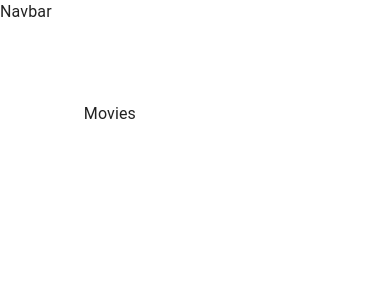
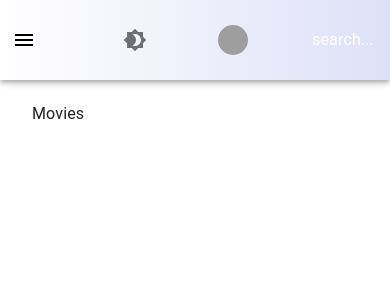
Before and after one commit to HilbertRuban/MoviesVania, a React app: page / in a window 390 px wide. Shown: the top 300 px of the page. Built offline with nearby package versions, Linux system fonts and the light colour scheme; grey boxes are pictures that could not be loaded; the HTML template or start-up script is replaced by a standard one.

Commit message:
implement layout of navbar

```diff
--- a/src/components/Navbar/Navbar.tsx
+++ b/src/components/Navbar/Navbar.tsx
@@ -1,9 +1,84 @@
-import React from 'react'
+import {
+  AccountCircle,
+  Brightness4,
+  Brightness7,
+  Menu
+} from "@mui/icons-material";
+import {
+  AppBar,
+  Avatar,
+  Button,
+  Drawer,
+  IconButton,
+  Toolbar,
+  useMediaQuery
+} from "@mui/material";
+import { useTheme } from "@mui/material/styles";
+import { Link } from "react-router-dom";
 
+import useStyles from "./styles";
 const Navbar = () => {
+  const { classes } = useStyles();
+  const isMobile = useMediaQuery("(max-width: 600px)");
+  const theme = useTheme();
+  const isAuthenticated = true;
   return (
-    <div>Navbar</div>
-  )
-}
+    <>
+      <AppBar className={classes.navbar} position="fixed">
+        <Toolbar className={classes.toolbar}>
+          {isMobile && (
+            <IconButton
+              color="inherit"
+              style={{ outline: "none", color: "black" }}
+              edge="start"
+              onClick={() => {}}
+              className={classes.menuButton}
+            >
+              <Menu />
+            </IconButton>
+          )}
+          <IconButton
+            sx={{
+              ml: 1,
+            }}
+            onClick={() => {}}
+          >
+            {theme.palette.mode === "dark" ? <Brightness7 /> : <Brightness4 />}
+          </IconButton>
+          {!isMobile && 'Search...'}
+          <div>
+            { !isAuthenticated ? (
+              <Button
+                color="inherit"
+                onClick={() => {}}
+              >
+                Login &nbsp; <AccountCircle />
+              </Button>
+            ) : (
+                <Button
+                  color="inherit"
+                  component={Link}
+                  to={`/profile/:id`}
+                  className={classes.linkButton}
+                  onClick={() => {}}
+                >
+                  {!isMobile && <>My Movies &nbsp;</>}
+                  <Avatar
+                    style={{
+                      width: 30,
+                      height: 30
+                     }}
+                     alt="Profile"
+                     src='https://cdn.pixabay.com/photo/2016/08/08/09/17/avatar-1577909_1280.png'
+                  />
+                </Button>
+            )}
+          </div>
+          {isMobile && 'search...'}
+        </Toolbar>
+      </AppBar>
+    </>
+  );
+};
 
-export default Navbar
+export default Navbar;
--- /dev/null
+++ b/src/components/Navbar/styles.ts
@@ -0,0 +1,27 @@
+import { makeStyles } from "tss-react/mui";
+
+const useStyles = makeStyles()((theme) => {
+  return {
+    navbar: {
+      background: "linear-gradient(.25turn,#fff, #dee0f7);",
+    },
+    toolbar: {
+      height: "80px",
+      display: "flex",
+      justifyContent: "space-between",
+      marginLeft: "240px",
+      [theme.breakpoints.down("sm")]: {
+        marginLeft: 0,
+        flexWrap: "wrap",
+      },
+    },
+    menuButton: {
+      marginRight: theme.spacing(2),
+      [theme.breakpoints.up("sm")]: {
+        display: "none",
+      },
+    },
+  };
+});
+
+export default useStyles;
--- a/src/components/styles.ts
+++ b/src/components/styles.ts
@@ -10,7 +10,7 @@
       height: "70px",
     },
     content: {
-      flexGrow: '1',
+      flexGrow: "1",
       padding: "2em",
     },
   };
--- a/src/main.tsx
+++ b/src/main.tsx
@@ -2,12 +2,17 @@
 import ReactDOM from "react-dom/client";
 import { BrowserRouter } from "react-router-dom";
 import App from "./components/App";
+import { createTheme, ThemeProvider } from "@mui/material/styles";
 import "./index.css";
+
+const theme = createTheme({});
 
 ReactDOM.createRoot(document.getElementById("root") as HTMLElement).render(
   <React.StrictMode>
-    <BrowserRouter>
-      <App />
-    </BrowserRouter>
+    <ThemeProvider theme={theme}>
+      <BrowserRouter>
+        <App />
+      </BrowserRouter>
+    </ThemeProvider>
   </React.StrictMode>
 );
```
